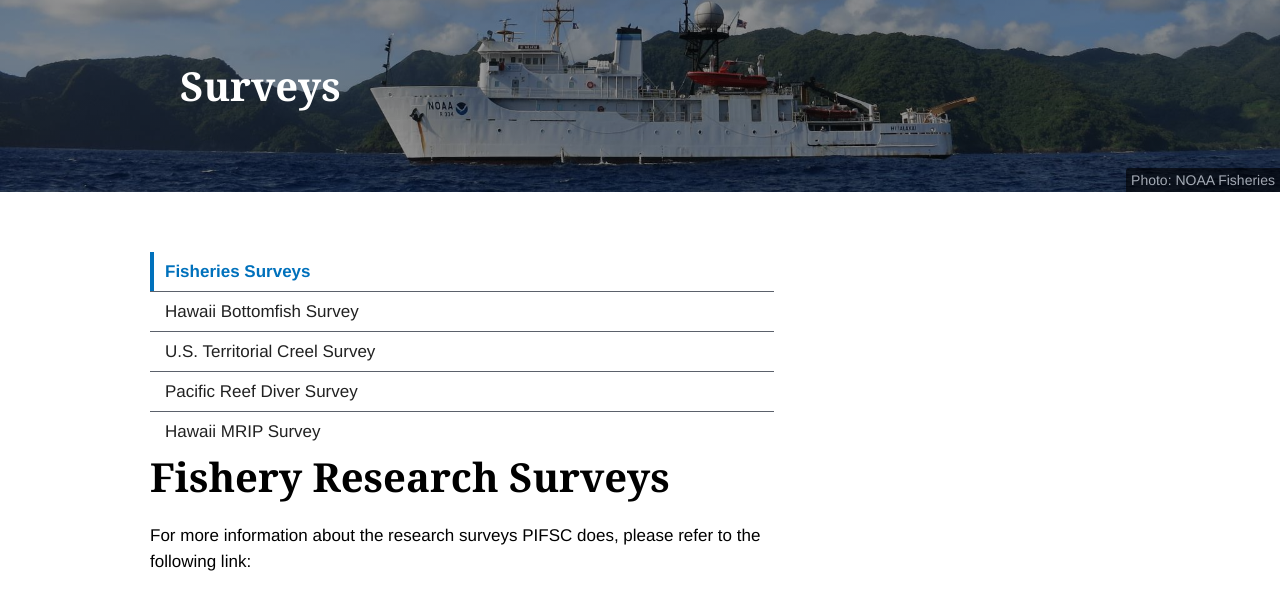
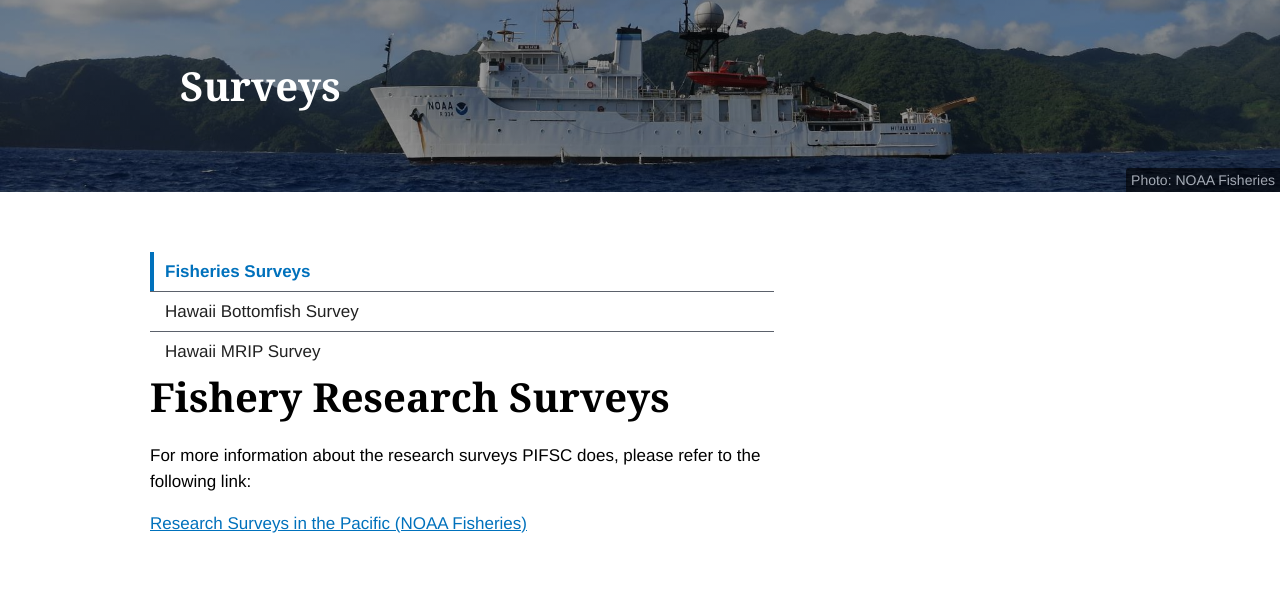
Before and after one commit to PIFSCstockassessments/PIFSCstockassessments.github.io, a Jekyll site: the page built from pifsc-sap-collections/_surveys/surveys.md, in a window 1280 px wide. Shown: the part 300-894 px from the top of the page. Built offline with Jekyll 4.4.1, drawn with Linux system fonts in a browser that asks for light colours; some web fonts are replaced.

Commit message:
Removed Creel & Reef Diver Surveys from Survey Navigation List.

```diff
--- a/_data/navigation.yml
+++ b/_data/navigation.yml
@@ -74,10 +74,6 @@
     href: /surveys/
   - text: Hawaii Bottomfish Survey
     href: /surveys/mhi-bottomfish/
-  - text: U.S. Territorial Creel Survey
-    href: /surveys/us-territorial-creel/
-  - text: Pacific Reef Diver Survey
-    href: /surveys/pac-reef-diver/
   - text: Hawaii MRIP Survey
     href: /surveys/mhi-MRIP/
 
```
